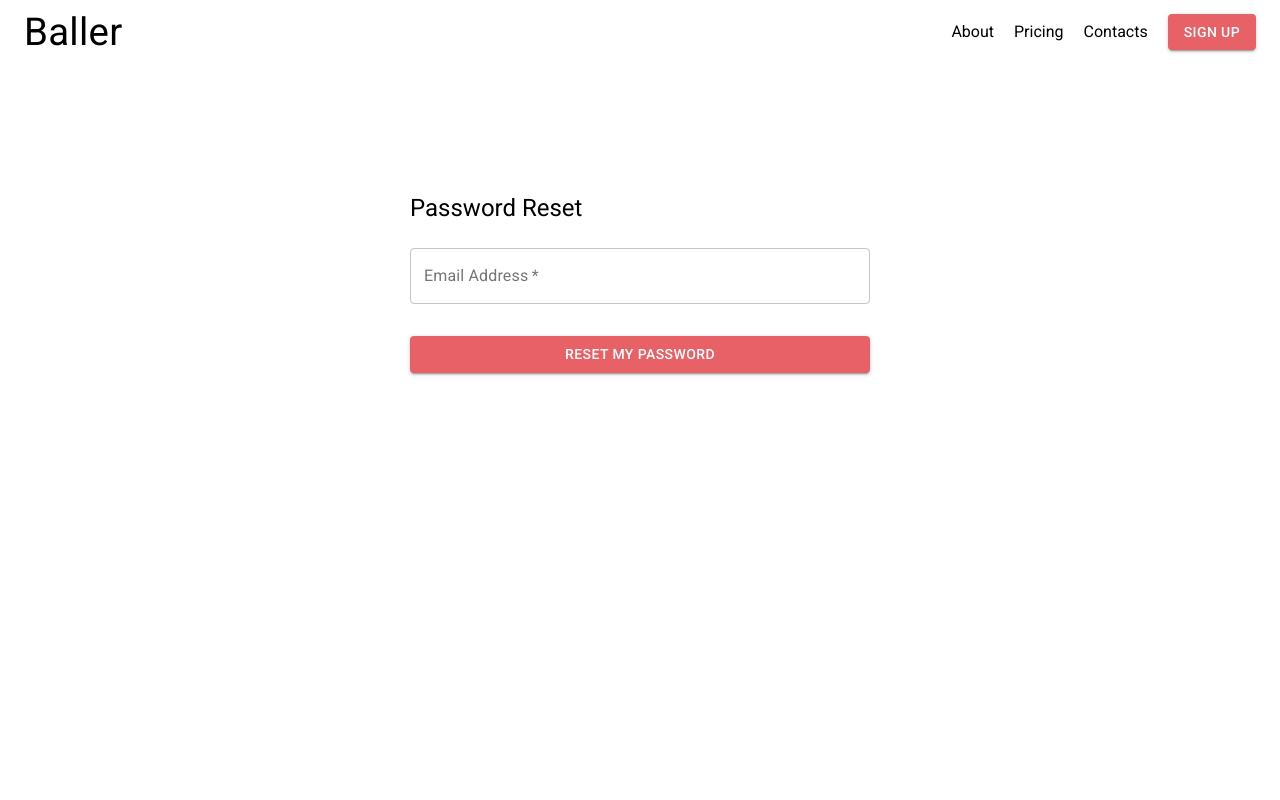
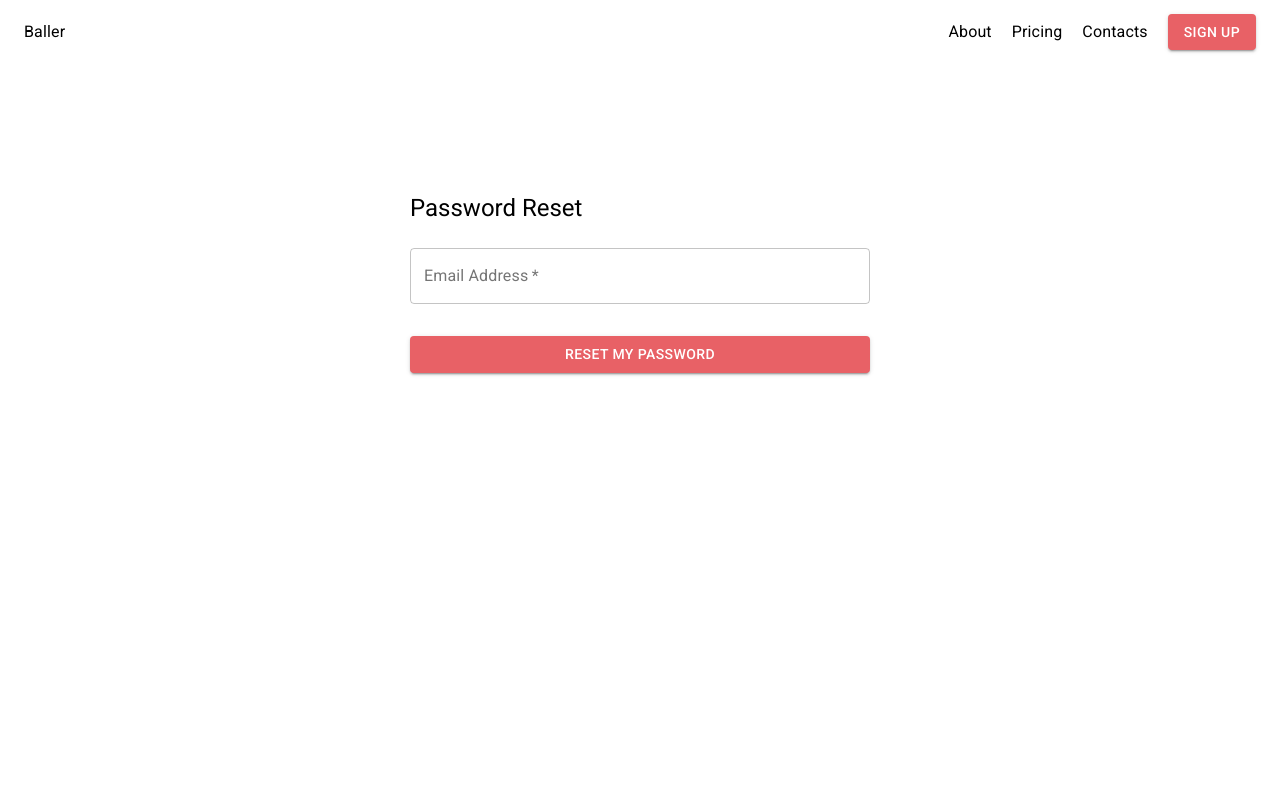
Before and after one commit to DariusPirvulescu/goco-test-client, a React (Create React App) app: page /reset in a window 1280 px wide. Shown: the top 800 px of the page. Built offline with nearby package versions, Linux system fonts and the light colour scheme.

Commit message:
Implement Typography component on TextLink

```diff
--- a/src/components/atoms/TextLink.js
+++ b/src/components/atoms/TextLink.js
@@ -1,28 +1,28 @@
 import React from 'react';
 
+// import { makeStyles } from "@material-ui/core/styles"i
+import Typography from "@material-ui/core/Typography";
 import { Link } from 'react-router-dom';
 import { HashLink } from 'react-router-hash-link';
 
-const TextLink = ({ children, to, hash, ...rest }) => {
+const TextLink = ({ children, to, hash, variant, ...rest }) => {
+  // const classes = useStyles();
+
   if (hash) {
     return (
-      <HashLink
-        to={to}
-        {...rest}
-        style={{ textDecoration: 'none', color: '#000000' }}
-      >
-        {children}
+      <HashLink to={to} {...rest} style={{ textDecoration: 'none', color: '#000000' }} >
+        <Typography variant={variant} {...rest} >
+          {children}
+        </Typography>
       </HashLink>
     );
   }
 
   return (
-    <Link
-      to={to}
-      {...rest}
-      style={{ textDecoration: 'none', color: '#000000' }}
-    >
-      {children}
+    <Link to={to} {...rest} style={{ textDecoration: 'none', color: '#000000' }} >
+      <Typography variant={variant} {...rest}>
+        {children}
+      </Typography>
     </Link>
   );
 };
```
